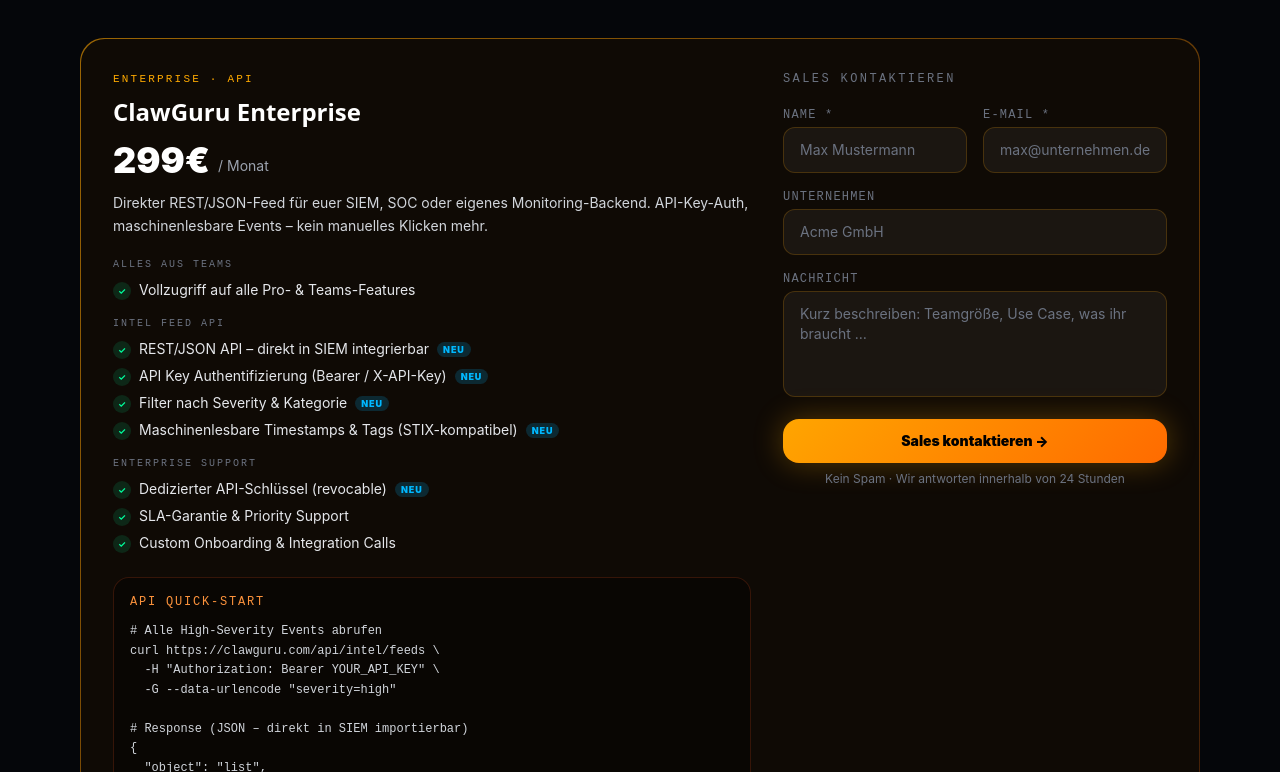
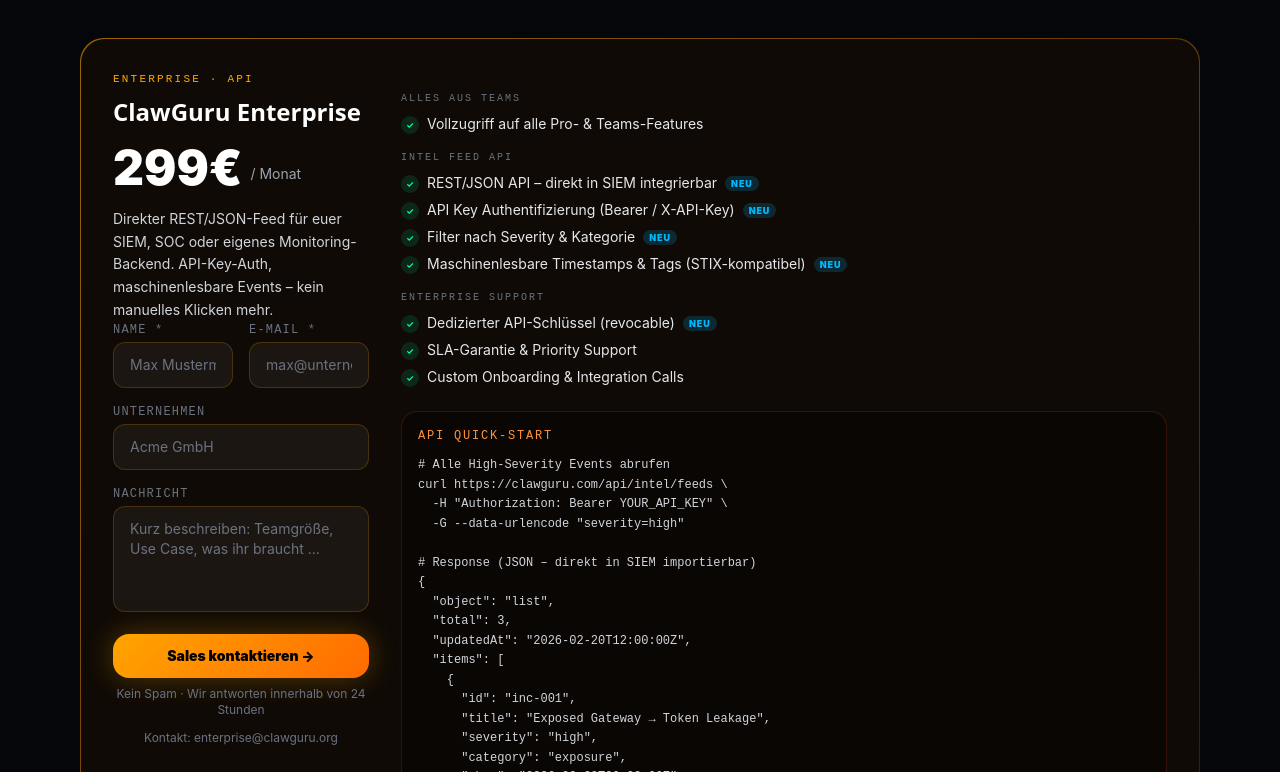
Before and after one commit to Schwerti09/clawguru-seo-monster-gemini, a Next.js app: page /pricing in a window 1280 px wide. Shown: the part 1468-2240 px from the top of the page. Built offline with nearby package versions, Linux system fonts and the light colour scheme; no server answers.

Commit message:
Fix merge conflict: base on main's pricing page, replace mailto with EnterpriseContact form
Co-authored-by: Schwerti09 <215059114+Schwerti09@users.noreply.github.com>

```diff
--- a/app/pricing/page.tsx
+++ b/app/pricing/page.tsx
@@ -335,21 +335,28 @@ export default function PricingPage() {
             style={{ background: "linear-gradient(135deg, rgba(255,165,0,0.6) 0%, rgba(255,80,0,0.2) 100%)" }}>
             <div className="rounded-3xl p-8" style={{ background: "#0f0a05" }}>
               <div className="flex flex-col lg:flex-row lg:items-start gap-8">
-                {/* Left: features + API snippet */}
-                <div className="flex-1">
+                {/* Left: header + price */}
+                <div className="lg:w-64 shrink-0">
                   <div className="text-[11px] font-mono uppercase tracking-[0.2em] mb-2" style={{ color: "#ffaa00" }}>
                     Enterprise · API
                   </div>
                   <div className="text-2xl font-black text-white font-heading">ClawGuru Enterprise</div>
-                  <div className="mt-3 flex items-end gap-2">
-                    <span className="text-4xl font-black text-white">299€</span>
-                    <span className="text-sm text-gray-400 pb-1">/ Monat</span>
+                  <div className="mt-4 flex items-end gap-2">
+                    <span className="text-5xl font-black text-white">299€</span>
+                    <span className="text-sm text-gray-400 pb-2">/ Monat</span>
                   </div>
-                  <p className="mt-3 text-sm text-gray-300 leading-relaxed">
+                  <p className="mt-4 text-sm text-gray-300 leading-relaxed">
                     Direkter REST/JSON-Feed für euer SIEM, SOC oder eigenes Monitoring-Backend.
                     API-Key-Auth, maschinenlesbare Events – kein manuelles Klicken mehr.
                   </p>
+                  <EnterpriseContact />
+                  <div className="mt-3 text-xs text-gray-500 text-center">
+                    Kontakt: enterprise@clawguru.org
+                  </div>
+                </div>
 
+                {/* Right: features */}
+                <div className="flex-1">
                   <FeatureList groups={ENTERPRISE_GROUPS} />
 
                   {/* API quick-start snippet */}
@@ -382,14 +389,6 @@ curl https://clawguru.com/api/intel/feeds \\
 }`}
                     </pre>
                   </div>
-                </div>
-
-                {/* Right: contact form */}
-                <div className="lg:w-96 shrink-0">
-                  <div className="text-xs font-mono uppercase tracking-[0.2em] text-gray-500 mb-5">
-                    Sales kontaktieren
-                  </div>
-                  <EnterpriseContact />
                 </div>
               </div>
             </div>
```
